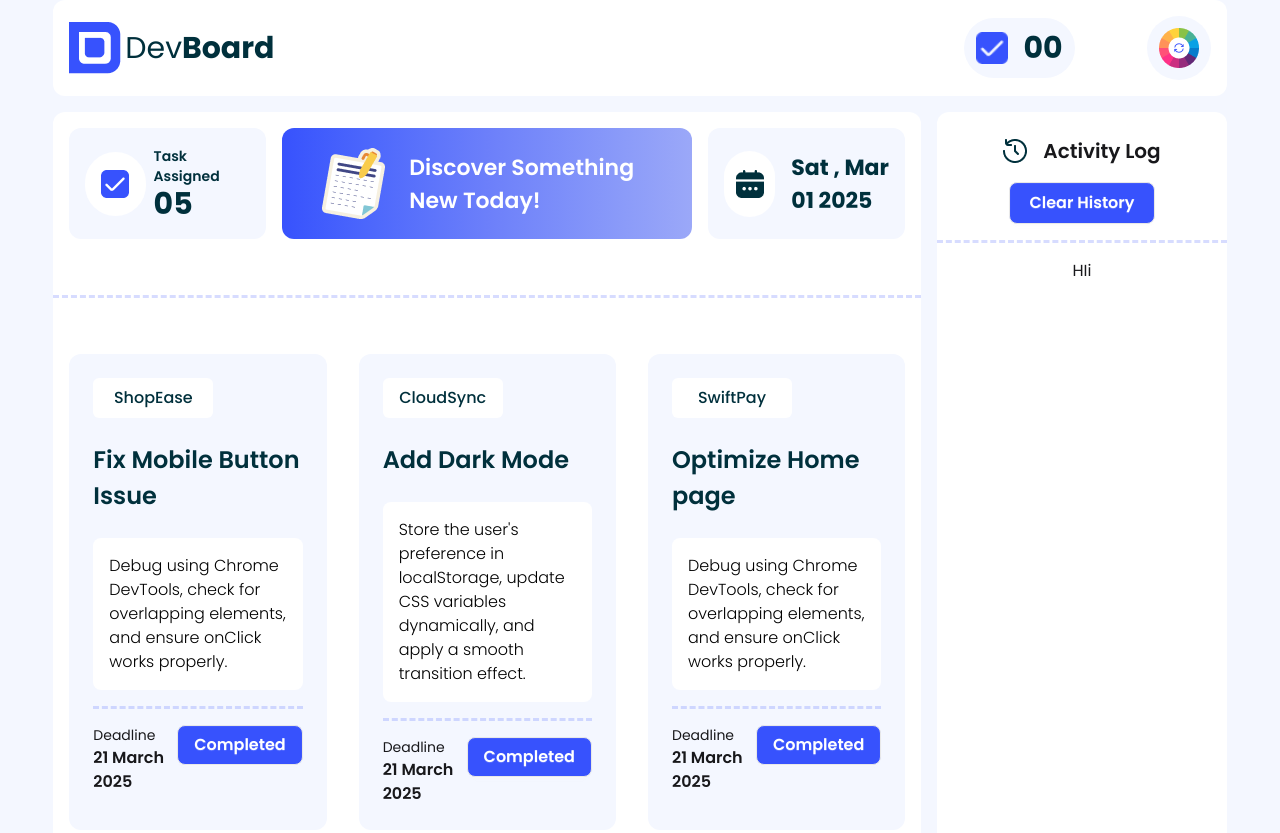
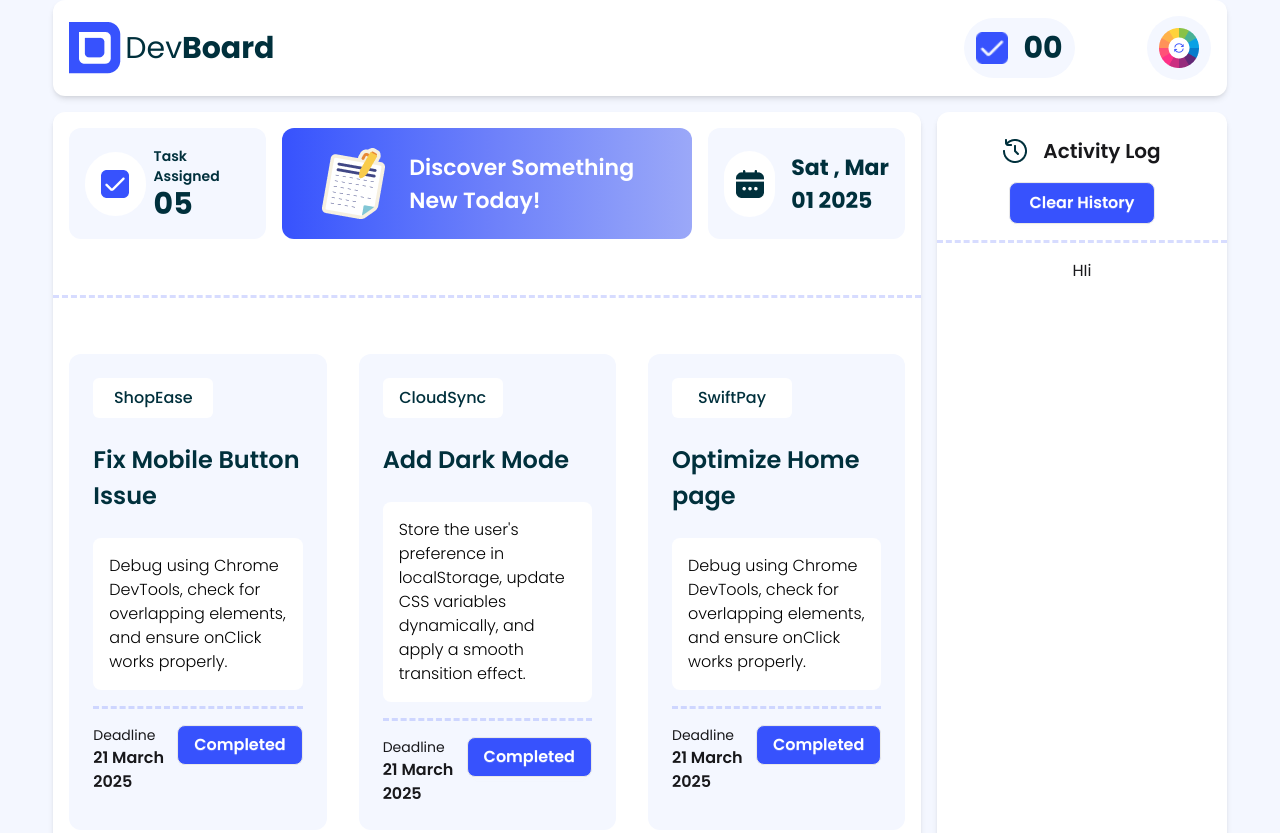
Before and after one commit to SakawatSakib/sakhawat-assignment-5, a plain HTML site: page index.html in a window 1280 px wide. Shown: the top 833 px of the page. Drawn offline with nearby package versions, Linux system fonts and the light colour scheme.

Commit message:
front UI html and tailwind added

```diff
--- a/index.html
+++ b/index.html
@@ -25,7 +25,7 @@
 
     <section class="w-11/12 mx-auto">
         <header>
-            <nav class="bg-[#FFFFFF] p-4 rounded-xl flex justify-between">
+            <nav class="bg-[#FFFFFF] p-4 rounded-xl flex justify-between shadow-md">
                 <div class="flex items-center ">
                     <img src="assets/logo.png" alt="">
                     <h1 class="text-3xl text-[#00303C] pl-1">Dev<span class="font-bold">Board</span></h1>
@@ -53,9 +53,9 @@
 
         <main>
 
-            <div class="flex mt-4">
+            <div class="flex mt-4 pb-10">
 
-                <section class="w-9/12 bg-[#FFFFFF] rounded-xl" id="task-container">
+                <section class="w-9/12 bg-[#FFFFFF] rounded-xl pb-6 shadow-md" id="task-container">
                     <div id="tasks-header" class="grid grid-cols-4 gap-4 p-4">
                         <div class="flex bg-[#F4F7FF] justify-center items-center p-4 rounded-xl">
                             <div class="w-[64px] h-[64px] bg-[#FFFFFF] rounded-full flex justify-center items-center">
@@ -276,7 +276,7 @@
 
 
 
-                <aside class="w-3/12 bg-[#FFFFFF] ml-4 rounded-xl " id="activity-container">
+                <aside class="w-3/12 bg-[#FFFFFF] ml-4 rounded-xl shadow-md" id="activity-container">
                     <div class="flex-row justify-center text-center space-y-4">
                         <div class="mt-6 flex justify-center items-center">
                             <img class="mr-4" src="assets/activity.png" alt="">
```
